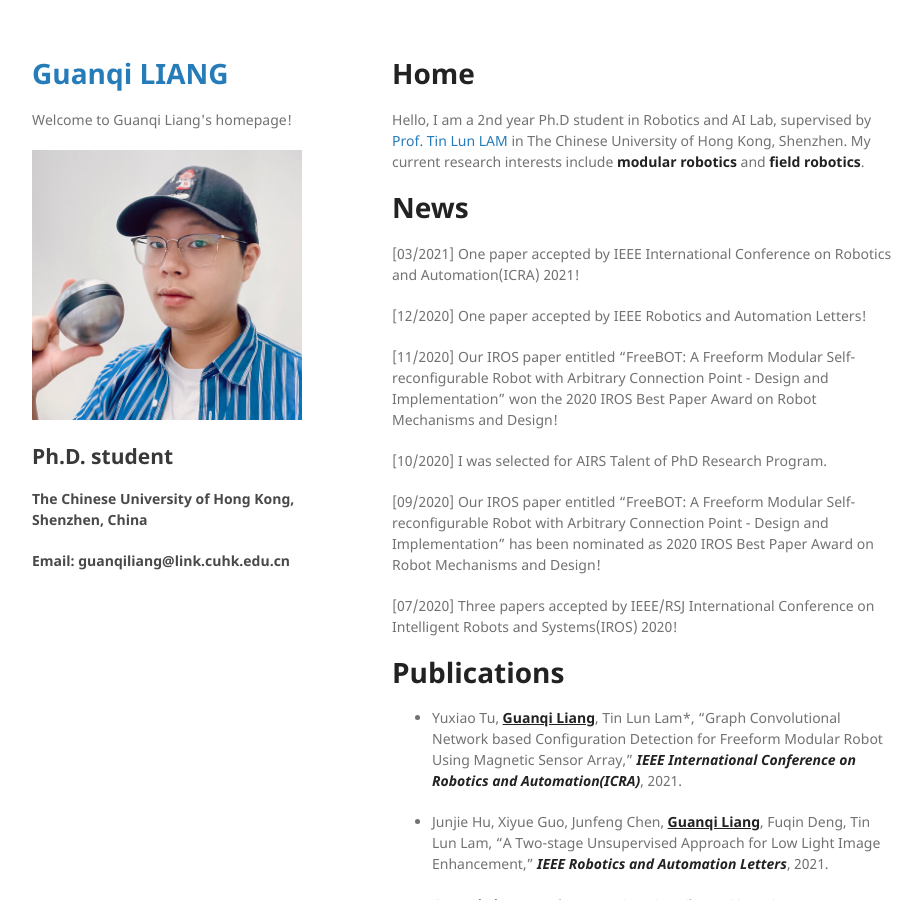
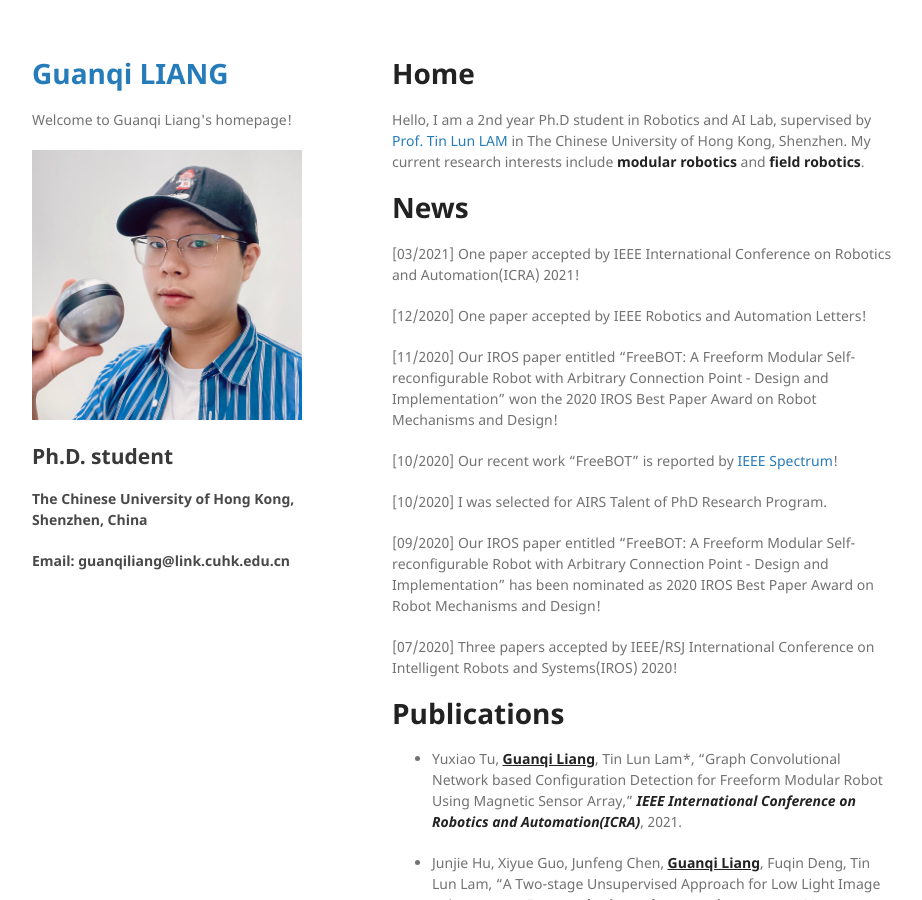
Before and after one commit to guanqiliang/guanqiliang.github.com, a Jekyll site: the page built from index.md, in a window 1280 px wide and 900 px high. Shown: the whole window, without its empty margins (178-1100 px from the left). Built offline with Jekyll 4.4.1, drawn with Linux system fonts in a browser that asks for light colours; our own code applies the rules of GitHub Pages for plain Markdown files.

Commit message:
Update index.md

```diff
--- a/index.md
+++ b/index.md
@@ -9,6 +9,8 @@ Hello, I am a 2nd year Ph.D student in Robotics and AI Lab, supervised by [Prof.
 [12/2020] One paper accepted by IEEE Robotics and Automation Letters!
 
 [11/2020] Our IROS paper entitled "FreeBOT: A Freeform Modular Self-reconfigurable Robot with Arbitrary Connection Point - Design and Implementation" won the 2020 IROS Best Paper Award on Robot Mechanisms and Design!
+
+[10/2020] Our recent work “FreeBOT” is reported by [IEEE Spectrum](https://spectrum.ieee.org/automaton/robotics/robotics-hardware/freebots-spheres-swarm-robots)!
 
 [10/2020] I was selected for AIRS Talent of PhD Research Program.
 
```
